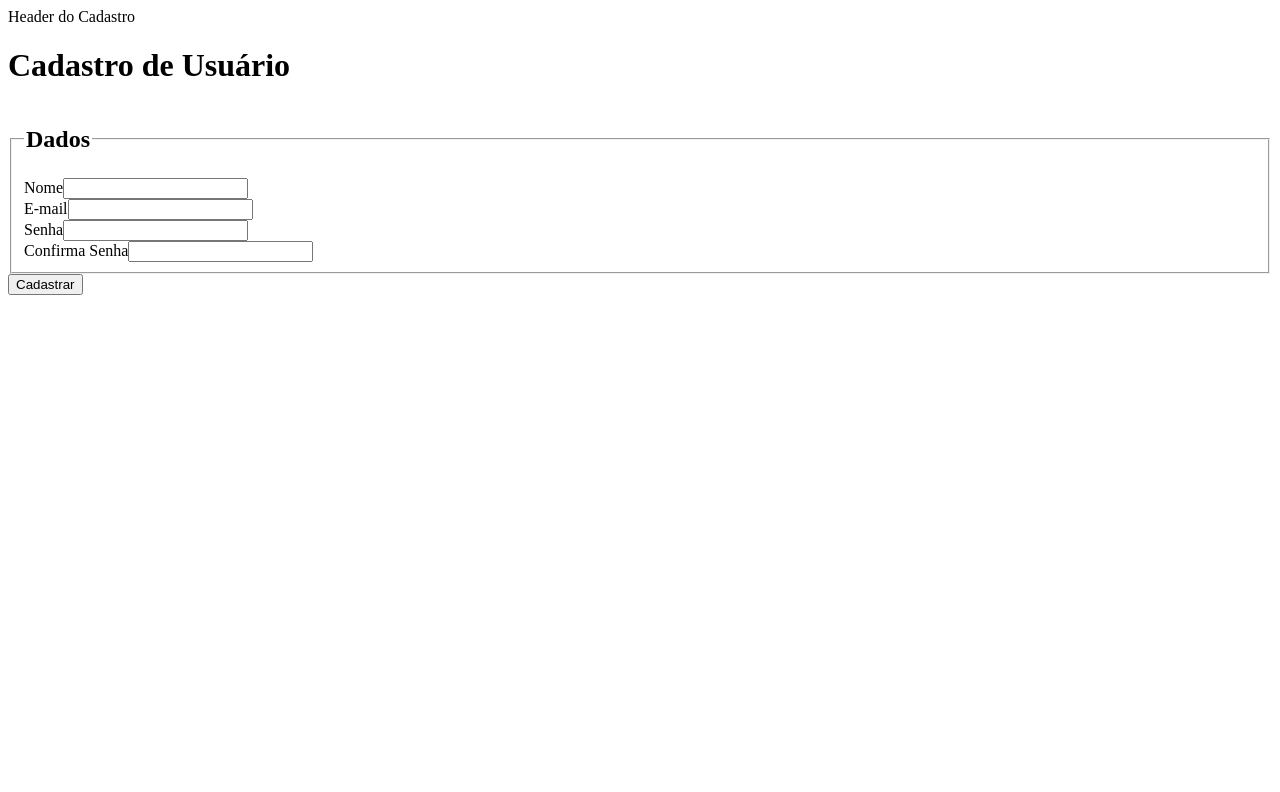
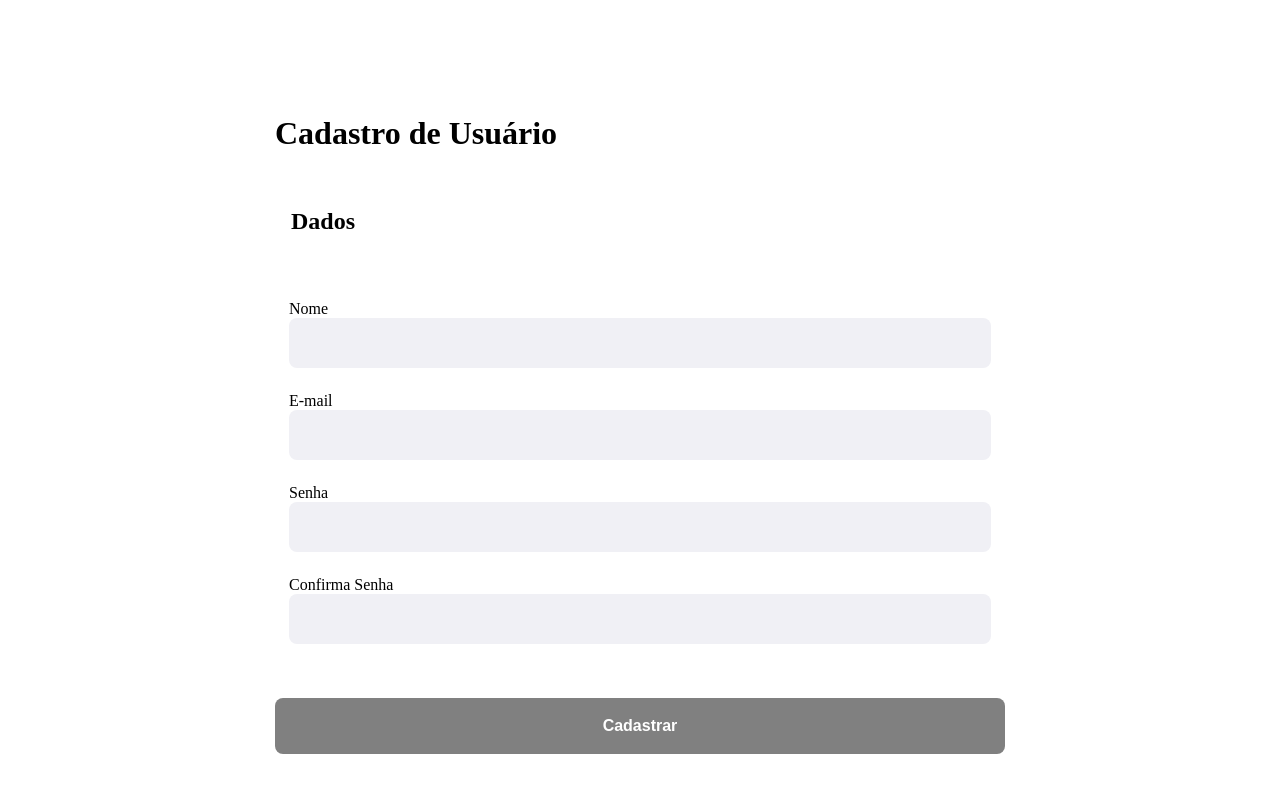
Before and after one commit to Shundas/PI---Desofucasdor-de-URL, a React (Create React App) app in the folder frontend/: page /cadastro in a window 1280 px wide. Shown: the top 792 px of the page. Built offline with nearby package versions, Linux system fonts and the light colour scheme.

Commit message:
css dos guri

```diff
--- a/frontend/src/pages/Cadastro/index.js
+++ b/frontend/src/pages/Cadastro/index.js
@@ -1,9 +1,10 @@
-import React, { useState, useRef } from "react";
+import React, { useState } from "react";
 import api from "../../services/api";
 import * as Yup from 'yup'
 
+import './style.css'
+
 function Cadastro() {
-  const formRef = useRef(null);
   const [formData, setFormData] = useState({
     name: "",
     email: "",
@@ -33,11 +34,9 @@ function Cadastro() {
   }
 
   return (
-    <>
-      <header>Header do Cadastro</header>
-      <form ref={formRef} onSubmit={handleSubmit}>
+    <div id="page-cadastro">
+      <form onSubmit={handleSubmit}>
         <h1>Cadastro de Usuário</h1>
-
         <fieldset>
           <legend>
             <h2>Dados</h2>
@@ -84,7 +83,7 @@ function Cadastro() {
         </fieldset>
         <button type="submit">Cadastrar</button>
       </form>
-    </>
+    </div>
   );
 }
 
--- a/frontend/src/pages/Cadastro/style.css
+++ b/frontend/src/pages/Cadastro/style.css
@@ -0,0 +1,79 @@
+#page-cadastro {
+    width: 100%;
+    max-width: 1100px;
+    margin: 0 auto;
+}
+
+#page-cadastro form {
+    margin: 30px auto;
+    padding: 64px;
+    max-width: 730px;
+    background: #FFF;
+    border-radius: 8px;
+
+    display: flex;
+    flex-direction: column;
+}
+
+#page-cadastro form fieldset {
+    margin-top: 14px;
+    min-inline-size: auto;
+    border: 0;
+  }
+
+  #page-cadastro form legend {
+    width: 100%;
+    display: flex;
+    justify-content: space-between;
+    align-items: center;
+    margin-bottom: 40px;
+  }
+
+  #page-cadastro form legend h2 {
+    font-size: 24px;
+  }
+
+  #page-cadastro form legend span {
+    font-size: 14px;
+    font-weight: normal;
+    color: var(--text-color);
+  }
+
+  #page-cadastro form .field {
+    flex: 1;
+
+    display: flex;
+    flex-direction: column;
+    margin-bottom: 24px;
+  }
+
+  #page-cadastro from .field input[type=text],
+  #page-cadastro form .field input[type=text],
+  #page-cadastro form .field input[type=password] {
+    flex: 1;
+    background: #F0F0F5;
+    border-radius: 8px;
+    border: 0;
+    padding: 16px 24px;
+    font-size: 16px;
+    color: #6C6C80;
+  }
+
+  #page-cadastro form button {
+    width: 100%;
+    height: 56px;
+    background: grey;
+    border-radius: 8px;
+    color: #FFF;
+    font-weight: bold;
+    font-size: 16px;
+    border: 0;
+    align-self: flex-end;
+    margin-top: 20px;
+    transition: background-color 0.2s;
+    cursor: pointer;
+  }
+
+  #page-cadastro form button:hover {
+    background: #2FB86E;
+  }
```
